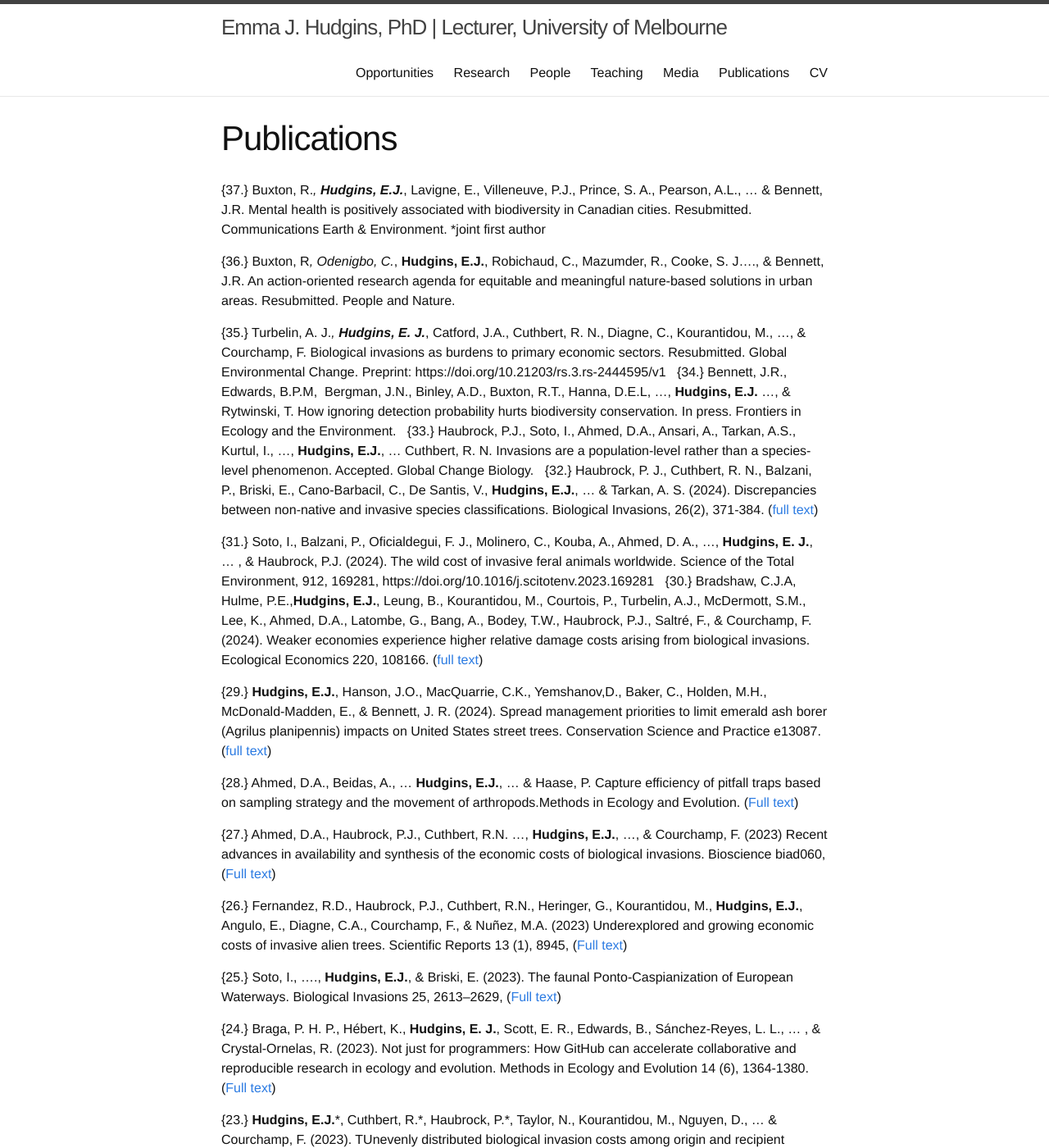
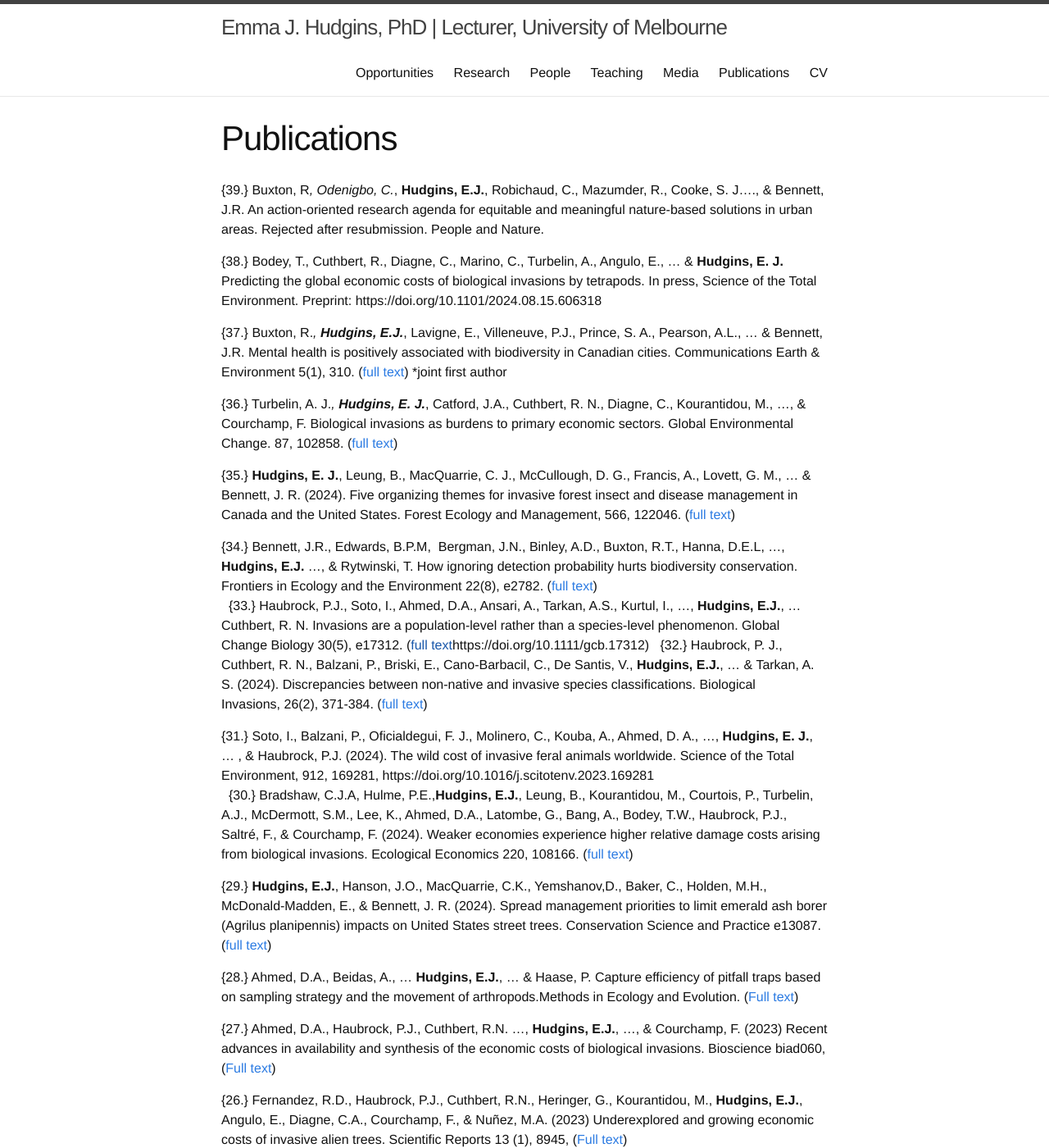
Before and after one commit to emmajhudgins/emmajhudgins.github.io, a Jekyll site: the page built from 05-publications.md, in a window 1280 px wide and 1400 px high. Shown: the whole window at 82% size. Built offline with Jekyll 4.4.1, drawn with Linux system fonts in a browser that asks for light colours; nearby versions of some CDN libraries; some web fonts are replaced; some of the changed text lies outside the part shown.

Commit message:
update pubs/cv

```diff
--- a/05-publications.md
+++ b/05-publications.md
@@ -8,16 +8,21 @@ order: 5
 
 ---
 
-{37.} Buxton, R.*, **Hudgins, E.J.***, Lavigne, E., Villeneuve, P.J., Prince, S. A., Pearson, A.L., … & Bennett, J.R. Mental health is positively associated with biodiversity in Canadian cities. Resubmitted. Communications Earth & Environment.
+
+{39.} Buxton, R*, Odenigbo, C.*, **Hudgins, E.J.**, Robichaud, C., Mazumder, R., Cooke, S. J...., & Bennett, J.R. An action-oriented research agenda for equitable and meaningful nature-based solutions in urban areas. Rejected after resubmission. People and Nature.
+
+{38.} Bodey, T., Cuthbert, R., Diagne, C., Marino, C., Turbelin, A., Angulo, E., ... & **Hudgins, E. J.** Predicting the global economic costs of biological invasions by tetrapods. In press, Science of the Total Environment. Preprint: https://doi.org/10.1101/2024.08.15.606318
+
+{37.} Buxton, R.*, **Hudgins, E.J.***, Lavigne, E., Villeneuve, P.J., Prince, S. A., Pearson, A.L., … & Bennett, J.R. Mental health is positively associated with biodiversity in Canadian cities. Communications Earth & Environment 5(1), 310. ([full text](https://doi.org/10.1038/s43247-024-01482-9))
 *joint first author
 
-{36.} Buxton, R*, Odenigbo, C.*, **Hudgins, E.J.**, Robichaud, C., Mazumder, R., Cooke, S. J...., & Bennett, J.R. An action-oriented research agenda for equitable and meaningful nature-based solutions in urban areas. Resubmitted. People and Nature.
+{36.} Turbelin, A. J.*, **Hudgins, E. J.***, Catford, J.A., Cuthbert, R. N., Diagne, C., Kourantidou, M., …, & Courchamp, F. Biological invasions as burdens to primary economic sectors.  Global Environmental Change. 87, 102858. ([full text](https://doi.org/10.1016/j.gloenvcha.2024.102858))
 
-{35.} Turbelin, A. J.*, **Hudgins, E. J.***, Catford, J.A., Cuthbert, R. N., Diagne, C., Kourantidou, M., …, & Courchamp, F. Biological invasions as burdens to primary economic sectors. Resubmitted. Global Environmental Change. Preprint: https://doi.org/10.21203/rs.3.rs-2444595/v1
+{35.} **Hudgins, E. J.**, Leung, B., MacQuarrie, C. J., McCullough, D. G., Francis, A., Lovett, G. M., ... & Bennett, J. R. (2024). Five organizing themes for invasive forest insect and disease management in Canada and the United States. Forest Ecology and Management, 566, 122046. ([full text](https://doi.org/10.1016/j.foreco.2024.122046))
 
-{34.} Bennett, J.R., Edwards, B.P.M,  Bergman, J.N., Binley, A.D., Buxton, R.T., Hanna, D.E.L, …, **Hudgins, E.J.** …, & Rytwinski, T. How ignoring detection probability hurts biodiversity conservation. In press. Frontiers in Ecology and the Environment.
+{34.} Bennett, J.R., Edwards, B.P.M,  Bergman, J.N., Binley, A.D., Buxton, R.T., Hanna, D.E.L, …, **Hudgins, E.J.** …, & Rytwinski, T. How ignoring detection probability hurts biodiversity conservation. Frontiers in Ecology and the Environment 22(8), e2782. ([full text](https://doi.org/10.1002/fee.2782))
 
-{33.} Haubrock, P.J., Soto, I., Ahmed, D.A., Ansari, A., Tarkan, A.S., Kurtul, I., ..., **Hudgins, E.J.**, ... Cuthbert, R. N. Invasions are a population-level rather than a species-level phenomenon. Accepted. Global Change Biology.
+{33.} Haubrock, P.J., Soto, I., Ahmed, D.A., Ansari, A., Tarkan, A.S., Kurtul, I., ..., **Hudgins, E.J.**, ... Cuthbert, R. N. Invasions are a population-level rather than a species-level phenomenon. Global Change Biology 30(5), e17312. ([full text]()https://doi.org/10.1111/gcb.17312)
 
 {32.} Haubrock, P. J., Cuthbert, R. N., Balzani, P., Briski, E., Cano-Barbacil, C., De Santis, V., **Hudgins, E.J.**, ... & Tarkan, A. S. (2024). Discrepancies between non-native and invasive species classifications. Biological Invasions, 26(2), 371-384. ([full text](https://doi.org/10.1007/s10530-023-03184-3))
 
@@ -90,11 +95,21 @@ order: 5
 
 **Oral Presentations**
 
-**Hudgins, E.J.**, Management priorities to limit the impacts of Emerald Ash Borer on US street trees Presented at the Western EAB Cooperators Meeting, 29 March 2024. Invited presentation.
+* **Hudgins, EJ**. Optimal management to slow the spread of North American forest insects and pathogens. Presented at the Ecological Society of Australia Annual Conference, Melbourne, Australia, 12 December 2024.
 
-**Hudgins, E.J.**, Using Spatial Information to Protect our Environment, 18 March 2024. Arthur Rylah Institute Seminar. Invited presentation.
+* **Hudgins, EJ**, MacQuarrie, CJK, & Yemshanov, D. Forecasting and optimally managing the spread of invasive forest pests. Presented at the Australian Biosecurity Symposium, Gold Coast, Australia, 27 August 2024.
 
-**Hudgins, E.J.**, Spread management priorities to limit Emerald Ash Borer Impacts to US Street Trees. Science Early Career Research Summit, 20 February 2024. Winner - best oral presentation.
+* **Hudgins, EJ**, MacQuarrie, CJK, & Yemshanov, D. Forecasting invasion patterns to minimize the impacts of invasive forest insects and pathogens at large scales. Presented at the IUFRO World Congress 2024, Stockholm, Sweden, 26 June 2024. Invited presentation.
+
+* **Hudgins, EJ**, MacQuarrie, CJK, & Yemshanov, D. Forecasting invasion patterns to minimize the impacts of invasive forest insects and pathogens at large scales. Seminar presented to the CREAF lab at the University of Barcelona, 19 June 2024. Invited presentation.
+
+* **Hudgins, E.J.**, Management priorities to limit the impacts of Emerald Ash Borer on US street trees Presented at the Western EAB Cooperators Meeting, 29 March 2024. Invited presentation.
+
+* **Hudgins, E.J.**, Management priorities to limit the impacts of Emerald Ash Borer on US street trees Presented at the Western EAB Cooperators Meeting, 29 March 2024. Invited presentation.
+
+* **Hudgins, E.J.**, Using Spatial Information to Protect our Environment, 18 March 2024. Arthur Rylah Institute Seminar. Invited presentation.
+
+* **Hudgins, E.J.**, Spread management priorities to limit Emerald Ash Borer Impacts to US Street Trees. Science Early Career Research Summit, 20 February 2024. Winner - best oral presentation.
 
 * **Hudgins, E.J.**. North American forest invader spread, impacts, and management priorities for urban resilience. Presented at the Australian Department of Agriculture, Fisheries, and Forestry Plant Health Division Meeting, March 29th, 2023.
 
```
Also changed, not shown: 1 other file.
